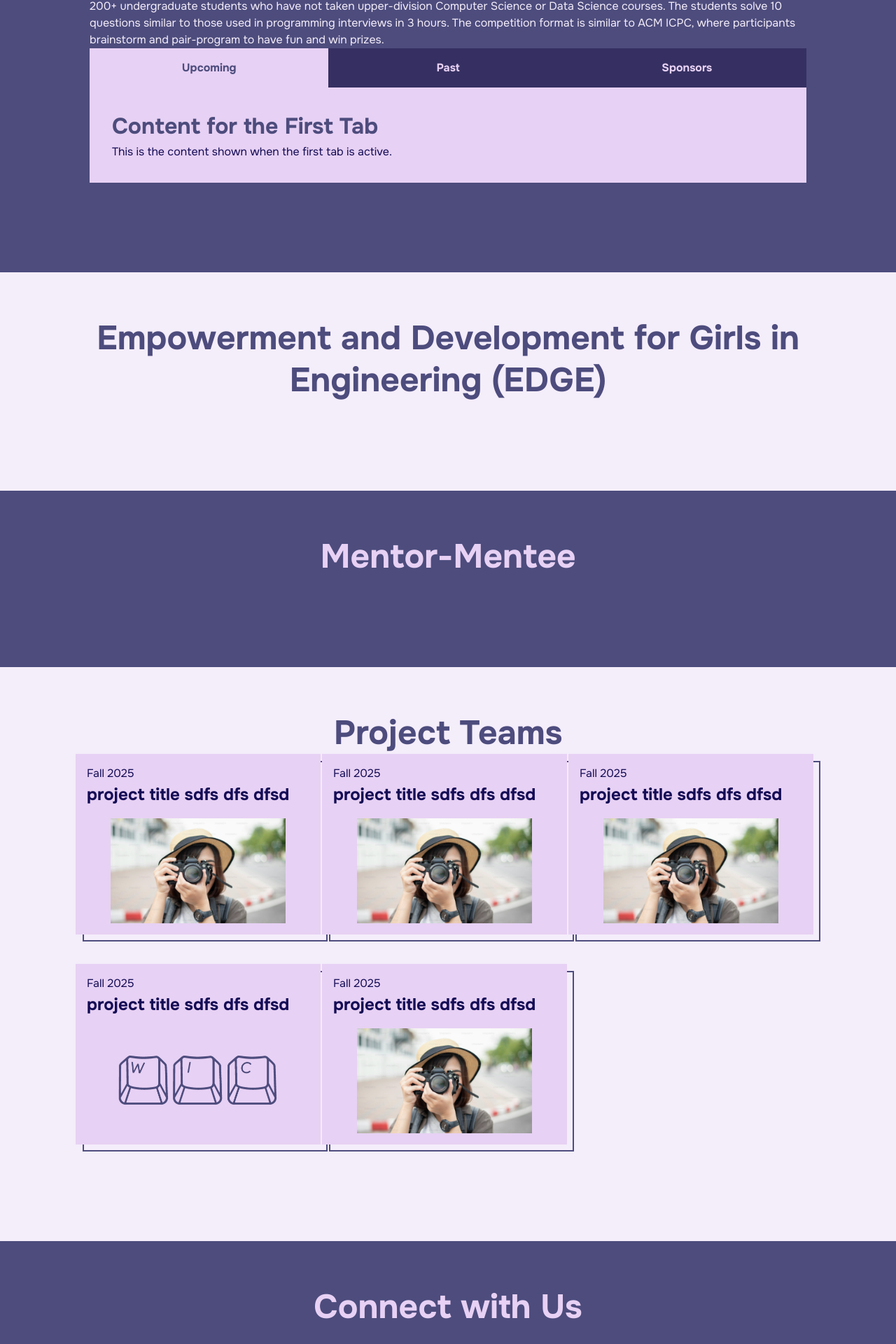
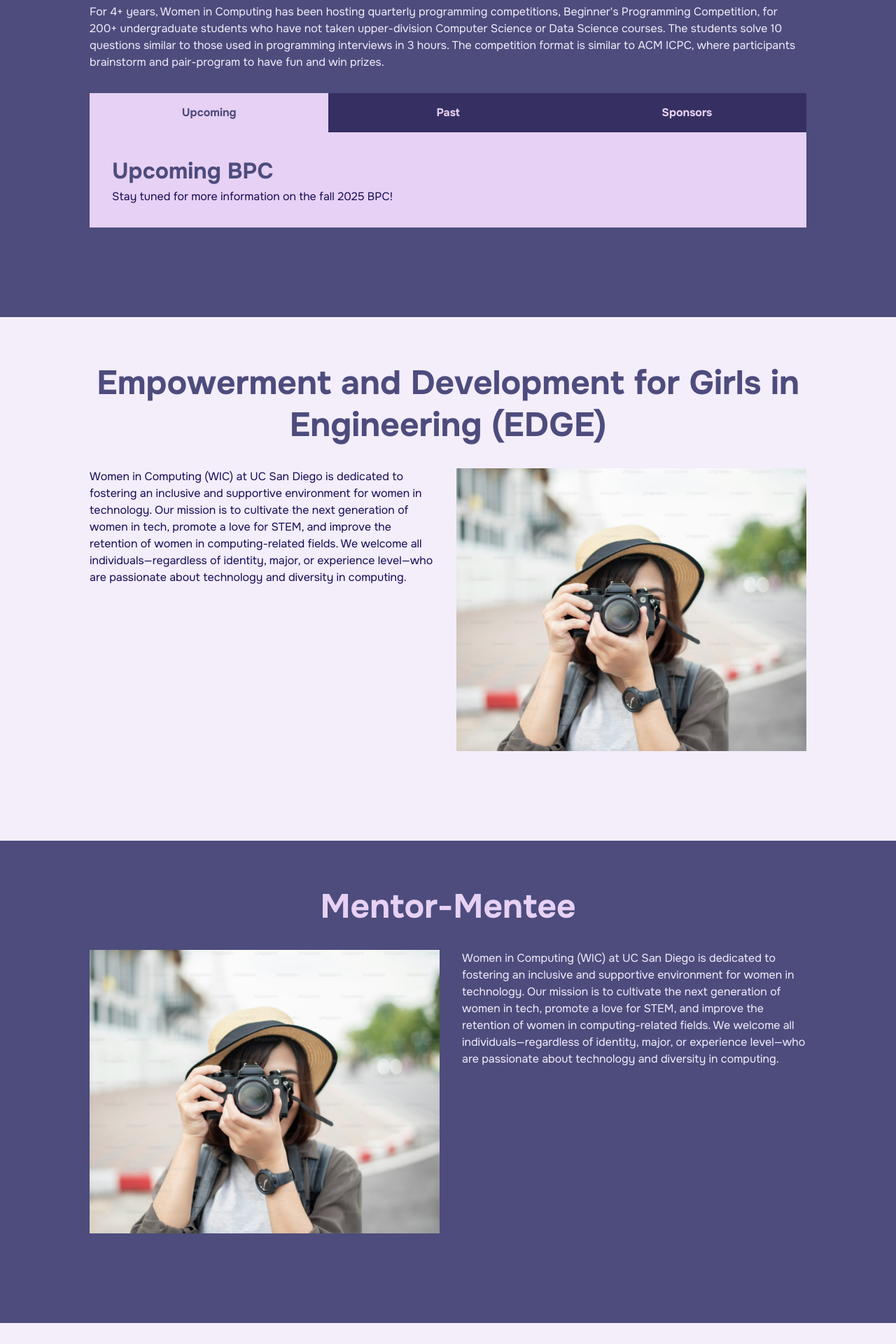
Before and after one commit to wicatucsd/wicatucsd.github.io, a Next.js app: page /programs in a window 1280 px wide. Shown: the part 470-2390 px from the top of the page at 70% size. Built offline with nearby package versions, Linux system fonts and the light colour scheme.

Commit message:
Build out layout for progams page

```diff
--- a/src/app/programs/page.tsx
+++ b/src/app/programs/page.tsx
@@ -3,6 +3,8 @@ import { Tab, Tabs, TabList, TabPanel } from "react-tabs";
 import { Project } from "@/types/index";
 import ProjectsGallery from "@/components/ProjectsGallery";
 import useCsvData from "@/utils/useCsvData";
+import Image from "next/image";
+import Button from "@/components/Button";
 
 export default function Programs() {
   const projects = useCsvData<Project>("/data/projects.csv");
@@ -12,7 +14,7 @@ export default function Programs() {
       <section>
         <h1>Women in tech quote</h1>
       </section>
-      <section id="bpc" className="bg-primary-medium text-gray-light">
+      <section id="bpc" className="bg-primary-medium text-gray-light flex flex-col gap-md">
         <h1 className="text-primary-light">Beginner's Programming Competition</h1>
         <p>For 4+ years, Women in Computing has been hosting quarterly programming competitions, Beginner's Programming Competition, for 200+ undergraduate students who have not taken upper-division Computer Science or Data Science courses. The students solve 10 questions similar to those used in programming interviews in 3 hours. The competition format is similar to ACM ICPC, where participants brainstorm and pair-program to have fun and win prizes.</p>
         <Tabs className="text-gray-dark">
@@ -38,28 +40,155 @@ export default function Programs() {
           </TabList>
           <div className="bg-primary-light p-md">
             <TabPanel>
-              <h2>Content for the First Tab</h2>
-              <p>This is the content shown when the first tab is active.</p>
+              <h2>Upcoming BPC</h2>
+              <p>Stay tuned for more information on the fall 2025 BPC!</p>
             </TabPanel>
             <TabPanel>
-              <h2>Content for the Second Tab</h2>
-              <p>Here's some info for the second tab.</p>
+              <h2>Previous BPCs</h2>
+              <div className="flex flex-wrap gap-md">
+                <div className="flex-1 flex flex-col items-start gap-sm">
+                  <h3>Spring 2025</h3>
+                  <Image
+                    src="/images/members/placeholder_image.png"
+                    alt="BPC graphic"
+                    width={400}
+                    height={400}
+                    className="object-cover flex-none"
+                  />
+                  <div className="flex gap-sm">
+                    <Button
+                      text="Problems"
+                      href="https://docs.google.com/forms/d/e/1FAIpQLSfn2vX0g3q4x5r7J6z8Qe5G9"
+                    />
+                    <Button
+                      text="Solutions"
+                      href="https://docs.google.com/forms/d/e/1FAIpQLSfn2vX0g3q4x5r7J6z8Qe5G9"
+                    />
+                  </div>
+                </div>
+                <div className="flex-1 flex flex-col items-start gap-sm">
+                  <h3>Winter 2025</h3>
+                  <Image
+                    src="/images/members/placeholder_image.png"
+                    alt="BPC graphic"
+                    width={400}
+                    height={400}
+                    className="object-cover flex-none"
+                  />
+                  <div className="flex gap-sm">
+                    <Button
+                      text="Problems"
+                      href="https://docs.google.com/forms/d/e/1FAIpQLSfn2vX0g3q4x5r7J6z8Qe5G9"
+                    />
+                    <Button
+                      text="Solutions"
+                      href="https://docs.google.com/forms/d/e/1FAIpQLSfn2vX0g3q4x5r7J6z8Qe5G9"
+                    />
+                  </div>
+                </div>
+                <div className="flex-1 flex flex-col items-start gap-sm">
+                  <h3>Fall 2024</h3>
+                  <Image
+                    src="/images/members/placeholder_image.png"
+                    alt="BPC graphic"
+                    width={400}
+                    height={400}
+                    className="object-cover flex-none"
+                  />
+                  <div className="flex gap-sm">
+                    <Button
+                      text="Problems"
+                      href="https://docs.google.com/forms/d/e/1FAIpQLSfn2vX0g3q4x5r7J6z8Qe5G9"
+                    />
+                    <Button
+                      text="Solutions"
+                      href="https://docs.google.com/forms/d/e/1FAIpQLSfn2vX0g3q4x5r7J6z8Qe5G9"
+                    />
+                  </div>
+                </div>
+              </div>
             </TabPanel>
-            <TabPanel>
-              <h2>Content for the Third Tab</h2>
-              <p>Third tab is here with its own content!</p>
+            <TabPanel className="flex flex-col items-start gap-sm">
+              <h2>Past Sponsors</h2>
+              <p>A big thank you to our amazing sponsors who made our past events a huge success!</p>
+              <div className="flex flex-wrap gap-md">
+                <Image
+                  src="/images/sponsors/google.png"
+                  alt="Sponsor logo"
+                  width={200}
+                  height={200}
+                  className="object-cover flex-none"
+                />
+                <Image
+                  src="/images/sponsors/google.png"
+                  alt="Sponsor logo"
+                  width={200}
+                  height={200}
+                  className="object-cover flex-none"
+                />
+                <Image
+                  src="/images/sponsors/google.png"
+                  alt="Sponsor logo"
+                  width={200}
+                  height={200}
+                  className="object-cover flex-none"
+                />
+                <Image
+                  src="/images/sponsors/google.png"
+                  alt="Sponsor logo"
+                  width={200}
+                  height={200}
+                  className="object-cover flex-none"
+                />
+                <Image
+                  src="/images/sponsors/google.png"
+                  alt="Sponsor logo"
+                  width={200}
+                  height={200}
+                  className="object-cover flex-none"
+                />
+                <Image
+                  src="/images/sponsors/google.png"
+                  alt="Sponsor logo"
+                  width={200}
+                  height={200}
+                  className="object-cover flex-none"
+                />
+              </div>
             </TabPanel>
           </div>
         </Tabs>
       </section>
-      <section id="edge">
+      <section id="edge" className="flex flex-col items-center gap-md">
         <h1>Empowerment and Development for Girls in Engineering (EDGE)</h1>
+        <div className="flex flex-col sm:flex-row gap-md">
+          <p>Women in Computing (WIC) at UC San Diego is dedicated to fostering an inclusive and supportive environment for women in technology. Our mission is to cultivate the next generation of women in tech, promote a love for STEM, and improve the retention of women in computing-related fields. We welcome all individuals—regardless of identity, major, or experience level—who are passionate about technology and diversity in computing.</p>
+          <Image
+            src="/images/members/placeholder_image.png"
+            alt="EDGE picture"
+            width={500}
+            height={500}
+            className="object-cover flex-none"
+          />
+        </div>
       </section>
-      <section id="mentor-mentee" className="bg-primary-medium text-gray-light">
+      <section id="mentor-mentee" className="bg-primary-medium text-gray-light flex flex-col items-center gap-md">
         <h1 className="text-primary-light">Mentor-Mentee</h1>
+        <div className="flex flex-col sm:flex-row gap-md">
+          <Image
+            src="/images/members/placeholder_image.png"
+            alt="EDGE picture"
+            width={500}
+            height={500}
+            className="object-cover flex-none"
+          />
+          <p>Women in Computing (WIC) at UC San Diego is dedicated to fostering an inclusive and supportive environment for women in technology. Our mission is to cultivate the next generation of women in tech, promote a love for STEM, and improve the retention of women in computing-related fields. We welcome all individuals—regardless of identity, major, or experience level—who are passionate about technology and diversity in computing.</p>
+        </div>
       </section>
-      <section id="project-teams">
+      <section id="project-teams" className="flex flex-col items-center gap-md">
         <h1>Project Teams</h1>
+        <p>Women in Computing (WIC) at UC San Diego is dedicated to fostering an inclusive and supportive environment for women in technology. Our mission is to cultivate the next generation of women in tech, promote a love for STEM, and improve the retention of women in computing-related fields. We welcome all individuals—regardless of identity, major, or experience level—who are passionate about technology and diversity in computing.</p>
+        <h2>Selected Past Projects</h2>
         <ProjectsGallery projects={projects}/>
       </section>
     </main>
```
